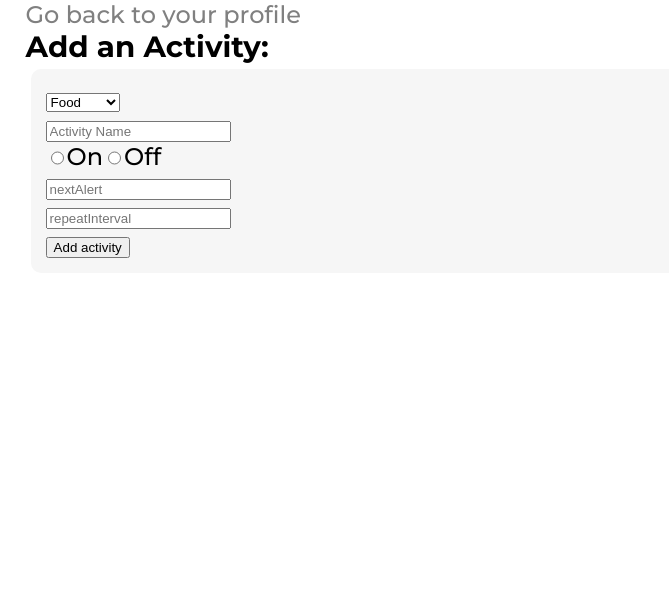
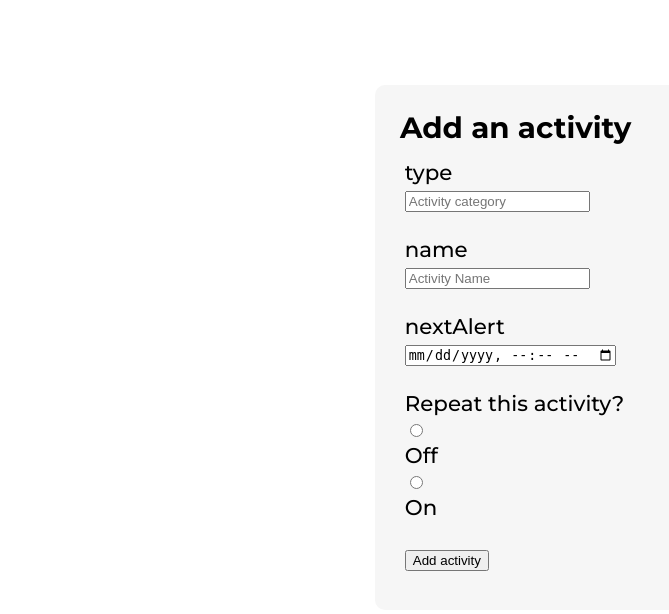
Before and after one commit to l0t3m/WelTail, a Flask app: page /activity/add/1/1 in a window 1280 px wide. Shown: the top 614 px of the page, without its empty margins (0-669 px from the left). Run offline with Flask 3, Linux system fonts and the light colour scheme; the visitor is signed in with stand-in values (Sample User, id 1).

Commit message:
improved addActivity

```diff
--- a/app.py
+++ b/app.py
@@ -119,7 +119,7 @@
         return render_template('editPet.html', pet = db.get_TableDicts(f"SELECT * FROM pets WHERE pet_id = '{pet_id}';"))
 
     db.query(f"UPDATE pets SET species='{request.form['species']}', name='{request.form['name']}', gender='{request.form['gender']}', birthDate='{request.form['birthDate']}', race='{request.form['species']}' WHERE pet_id='{pet_id}'  ")
-    return redirect('/profile')
+    return redirect(f'/petprofile/{user_id}/{pet_id}')
 
 
 @app.route('/activity/add/<user_id>/<pet_id>', methods=['GET','POST'])
@@ -131,8 +131,8 @@
         return render_template("addActivity.html", user_id = user_id, pet_id = pet_id)
 
 
-    # need to catch the data and analyze it.
-    return redirect('/profile')
+    functions.addActivity(user_id, pet_id, request.form['type'], request.form['name'], request.form['nextAlert'], request.form['repeat'], request.form['repeatType'], request.form['repeatAmount'])
+    return redirect(f'/petprofile/{user_id}/{pet_id}')
 
 
 @app.route('/activity/delete/<user_id>/<activity_id>', methods=['GET'])
--- /dev/null
+++ b/static/javascript/addActivity.js
@@ -0,0 +1,55 @@
+function ShowPage(props) {
+    const [choice, setChoice] = React.useState("days");
+
+    const changeSelection = () => {
+        daysField.className = "field hidden";
+        weeklyField.className = "field hidden";
+        monthsField.className = "field hidden";
+
+        let x = repeatType.selectedOptions[0].value
+
+        if (x == "daily") {
+            daysField.className="field shown";
+        } else if (x == "weekly") {
+            weeklyField.className = "field shown";
+        } else if (x == "monthly") {
+            monthsField.className = "field shown";
+        }
+
+    }
+
+    return (
+        <div>
+            <div className="field">
+                <div>Repeat this activity?</div>
+
+                <input type="radio" name="repeat" id="off" value="off" onChange={() => display.className = "hidden"}/>
+                <div>Off</div>
+
+                <input type="radio" name="repeat" id="on" value="on" onChange={() => display.className = "shown"}/>
+                <div>On</div>
+            </div>
+
+            <div id="display" className="hidden">
+                <div className="field">
+                    <div>Repeat type</div>
+
+                    <select name="repeatType" id="repeatType" onChange={() => setChoice(repeatType.selectedOptions[0].value)}>
+                        <option value="days">Daily</option>
+                        <option value="weeks">Weekly</option>
+                        <option value="months">Monthly</option>
+                    </select>
+                </div>
+
+
+                <div className="field">
+                    <div>Repeat every how many {choice}?</div>
+                    <input type="number" name="repeatAmount" min="1" placeholder="Number"/>
+                </div>
+            </div>
+        </div>
+    )
+}
+
+const root = ReactDOM.createRoot(document.getElementById("root"));
+root.render(<ShowPage/>);
--- a/static/javascript/addPet.js
+++ b/static/javascript/addPet.js
@@ -1,12 +1,7 @@
 function ShowPage(props) {
     const [myUser, setMyUser] = React.useState("");
-    // const [dogBreeds, setDogBreeds] = React.useState({});
 
     React.useEffect(()=>{
-        // axios.get('https://dog.ceo/api/breeds/list/all').then((response)=>{
-        //     setDogBreeds(response.data);
-        // });
-
         axios.get('/api/myUser').then((response)=>{
             setMyUser(response.data);
         });
--- a/static/style/addPet.css
+++ b/static/style/add.css
@@ -1,5 +1,5 @@
 .root {
-    height: 70vh;
+    padding-top: 10vh;
     display: flex;
     align-items: center;
     justify-content: center;
@@ -8,16 +8,16 @@
 .rootContainer {
     font-size: 16pt;
     padding: 2%;
-    width: 40vh;
+    width: 60vh;
 
     display: flex;
     flex-direction: column;
-    align-items: center;
     justify-content: space-around;
 }
 
 .field, .submit {
-    padding: 2%;
+    padding-top: 2%;
+    padding-bottom: 2%;
     margin: 1%;
 }
 
@@ -26,3 +26,11 @@
     align-items: center;
     justify-content: center;
 }
+
+.hidden {
+    display: none;
+}
+
+.shown {
+    display: block;
+}
--- a/templates/addActivity.html
+++ b/templates/addActivity.html
@@ -3,49 +3,43 @@
     <head>
         <title>WelTail - Add an Activity</title>
 
+        <!-- React Imports -->
+        <script crossorigin src="https://unpkg.com/react@18/umd/react.development.js"></script>
+        <script crossorigin src="https://unpkg.com/react-dom@18/umd/react-dom.development.js"></script>
+        <script src="https://unpkg.com/@babel/standalone/babel.min.js"></script>
+        <script crossorigin src="https://unpkg.com/axios/dist/axios.min.js"></script>
+
         <!-- My Imports -->
         <link rel="stylesheet" href="/static/style/default.css">
+        <link rel="stylesheet" href="/static/style/add.css">
+        <script type="text/babel" src="/static/javascript/addActivity.js" defer></script>
 
     </head>
     <body>
 
-        <div class="mainContainer">
-            <div class="">
-                <a href="/profile">Go back to your profile</a>
-            </div>
+        <div class="main root">
+            <div class="container rootContainer">
 
-            <div class="header">Add an Activity:</div>
+                <div class="header">Add an activity</div>
 
-            <div class="container">
                 <form action='{{"/activity/add/{}/{}".format(user_id, pet_id)}}' method="post">
 
                     <div class="field">
-                        <select name="type" id="type">
-                            <option value="food">Food</option>
-                            <option value="groom">Groom</option>
-                            <option value="exercise">Exercise</option>
-                            <option value="other">Other</option>
-                        </select>
+                        <div>type</div>
+                        <input type="text" name="type" placeholder="Activity category"/>
                     </div>
 
                     <div class="field">
-                        <input type="text" name="type" placeholder="Activity Name"/>
-                    </div>
-
-                    <div class="field flex">
-                        <input type="radio" name="repeat" id="on" value="on"/>
-                        <div>On</div>
-                        <input type="radio" name="repeat" id="off" value="off"/>
-                        <div>Off</div>
+                        <div>name</div>
+                        <input type="text" name="name" placeholder="Activity Name"/>
                     </div>
 
                     <div class="field">
-                        <input type="text" name="nextAlert" placeholder="nextAlert"/>
+                        <div>nextAlert</div>
+                        <input type="datetime-local" name="nextAlert"/>
                     </div>
 
-                    <div class="field">
-                        <input type="text" name="repeatInterval" placeholder="repeatInterval"/>
-                    </div>
+                    <div id="root"></div>
 
                     <div class="submit">
                         <input type="submit" value="Add activity"/>
@@ -53,5 +47,6 @@
                 </form>
             </div>
         </div>
+
     </body>
 </html>
--- a/templates/addPet.html
+++ b/templates/addPet.html
@@ -11,7 +11,7 @@
 
         <!-- My Imports -->
         <link rel="stylesheet" href="/static/style/default.css">
-        <link rel="stylesheet" href="/static/style/addPet.css">
+        <link rel="stylesheet" href="/static/style/add.css">
         <script type="text/babel" src="/static/javascript/addPet.js" defer></script>
 
     </head>
```
Also changed, not shown: functions.py (+7 -0 lines).
